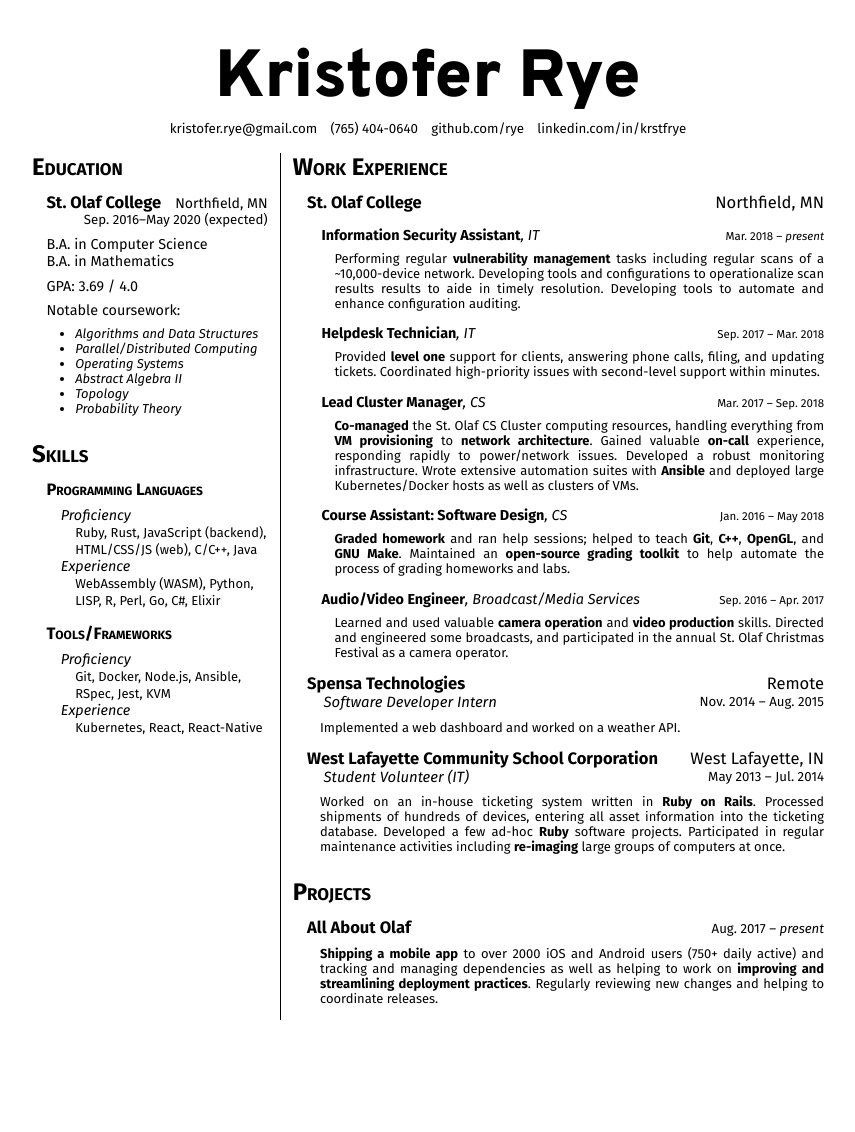
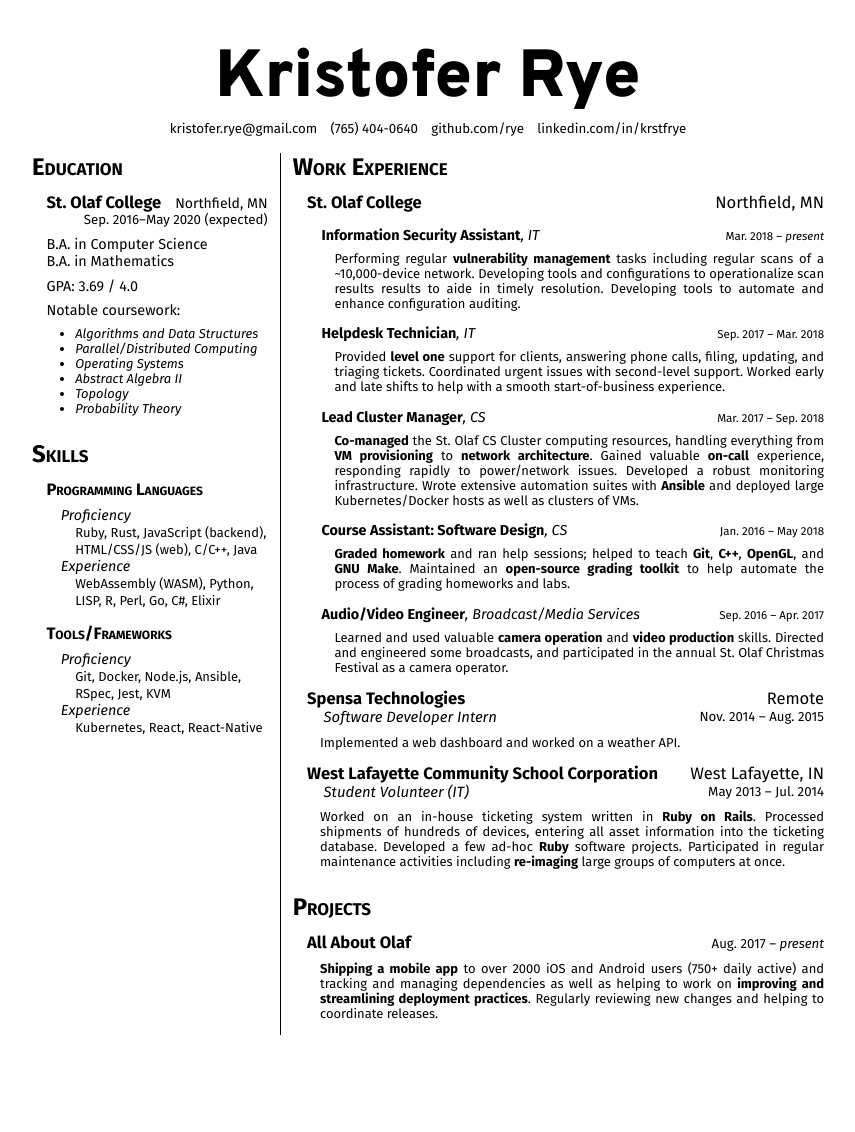
Before and after one commit to rye/krye.io, a Jekyll site: the page built from resume.html, in a window 1280 px wide. Shown: the whole page, without its empty margins (212-1067 px from the left). Built offline with Jekyll 4.4.1, drawn with Linux system fonts in a browser that asks for light colours.

Commit message:
resume: Update Helpdesk description
Signed-off-by: Kristofer Rye <kristofer.rye@gmail.com>

```diff
--- a/resume.html
+++ b/resume.html
@@ -167,8 +167,9 @@ title: 'Resume | Kristofer Rye'
 				</header>
 
 				<main>
-					Provided <strong>level one</strong> support for clients, answering phone calls, filing, and updating tickets.
-					Coordinated high-priority issues with second-level support within minutes.
+					Provided <strong>level one</strong> support for clients, answering phone calls, filing, updating, and triaging tickets.
+					Coordinated urgent issues with second-level support.
+					Worked early and late shifts to help with a smooth start-of-business experience.
 				</main>
 			</section>
 
```
